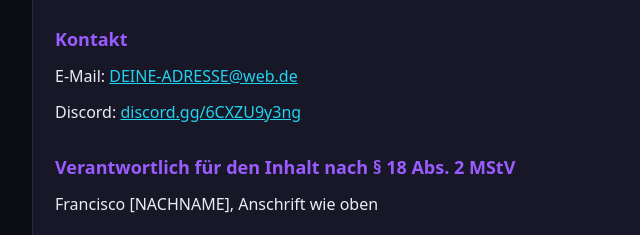
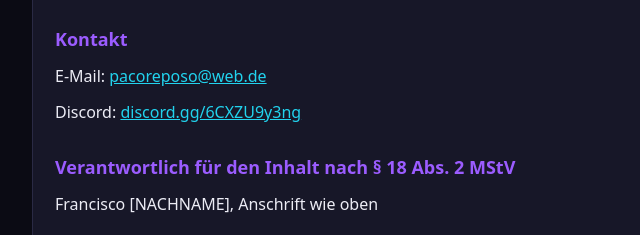
Before and after one commit to PacoRepoSo27/pacoreposo, a plain HTML site: page impressum.html in a window 1280 px wide. Shown: the part 357-592 px from the top of the page, 248-888 px from the left. Drawn offline with Linux system fonts and the light colour scheme.

Commit message:
Add files via upload

```diff
--- a/impressum.html
+++ b/impressum.html
@@ -64,7 +64,7 @@
 </div>
 <script>
   // HIER ANPASSEN: Teil vor dem @ deiner WEB.DE-Adresse (gleich wie in index.html)
-  var u = "DEINE-ADRESSE", d = "web" + "." + "de";
+  var u = "pacoreposo", d = "web" + "." + "de";
   document.querySelectorAll(".js-mail").forEach(function(el){
     var m = u + "@" + d, a = document.createElement("a");
     a.href = "mai" + "lto:" + m; a.textContent = m; el.appendChild(a);
```
Also changed, not shown: index.html (+1 -1 lines).
